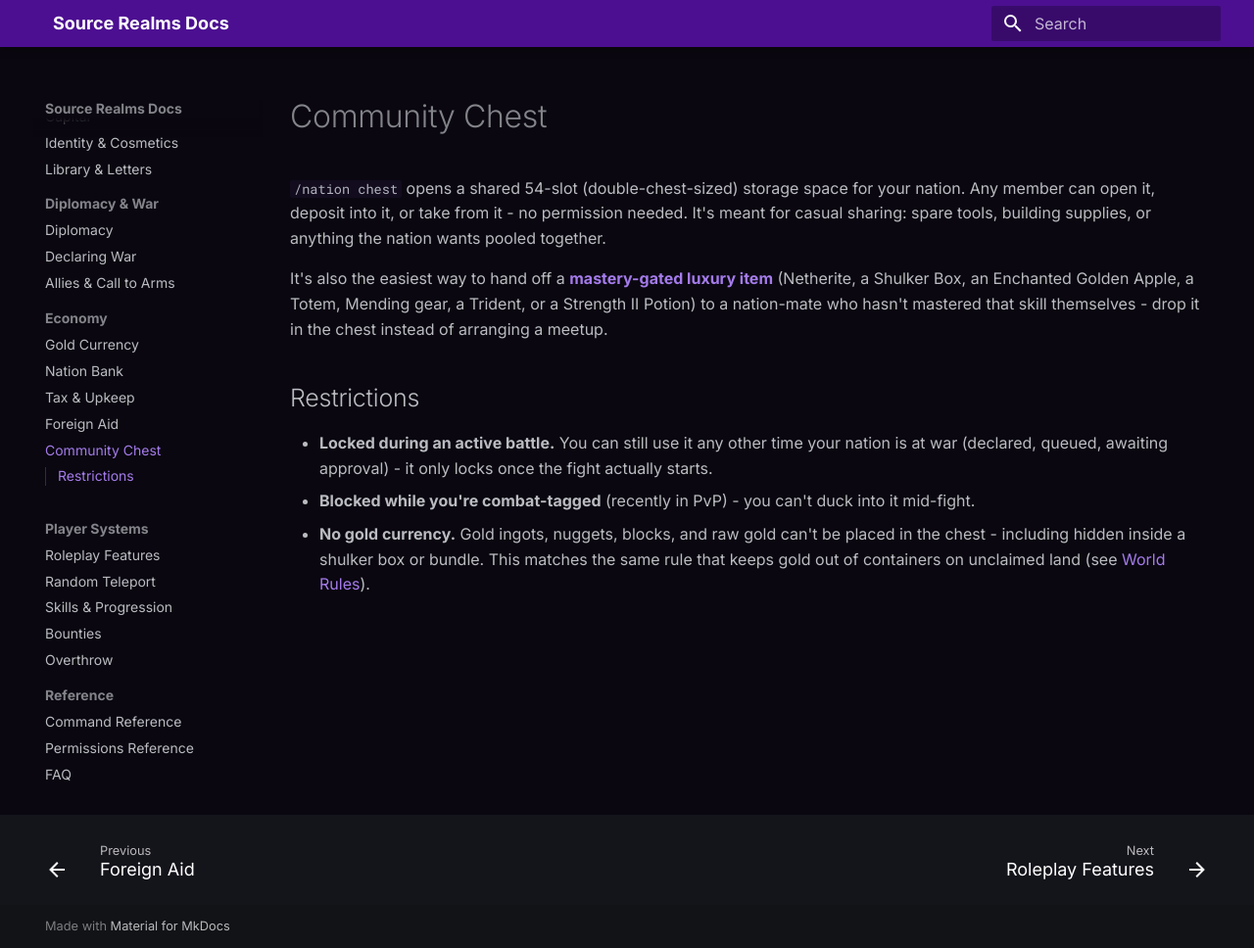
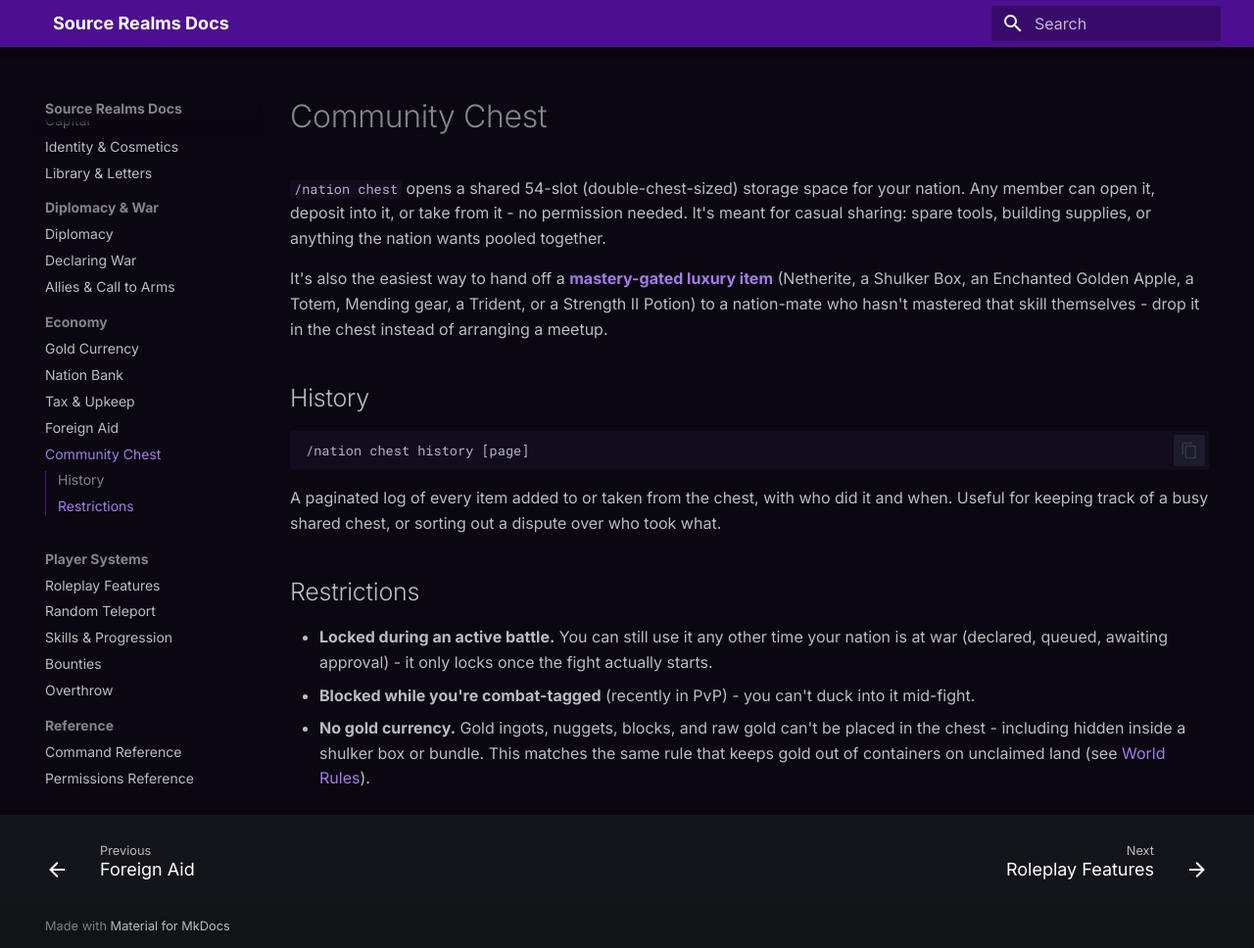
Before and after one commit to SourceRealms/sourcerealms-docs, an MkDocs documentation site: the page built from docs/economy/community-chest.md, in a window 1280 px wide and 968 px high. Shown: the whole window at 98% size. Built offline with MkDocs 1.6.1 and Material for MkDocs 9.7.7, drawn with Linux system fonts in a browser that asks for light colours.

Commit message:
Document /nation chest history
New paginated log of items added/removed from the community chest.

````diff
--- a/docs/economy/community-chest.md
+++ b/docs/economy/community-chest.md
@@ -9,6 +9,15 @@ It's also the easiest way to hand off a **[mastery-gated luxury item](../skills.
 Strength II Potion) to a nation-mate who hasn't mastered that skill themselves - drop it in the
 chest instead of arranging a meetup.
 
+## History
+
+```
+/nation chest history [page]
+```
+
+A paginated log of every item added to or taken from the chest, with who did it and when. Useful
+for keeping track of a busy shared chest, or sorting out a dispute over who took what.
+
 ## Restrictions
 
 - **Locked during an active battle.** You can still use it any other time your nation is at war
````
Also changed, not shown: docs/reference/commands.md (+1 -0 lines).
